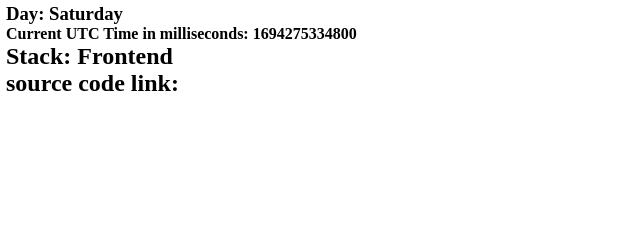
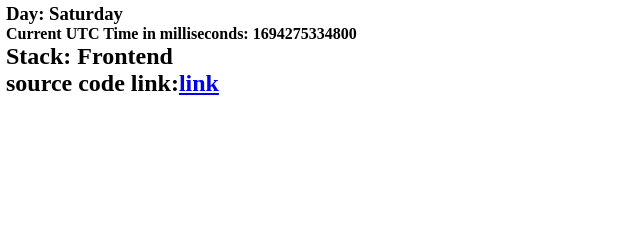
Before and after one commit to Abdulrasheed055/my-dashboard, a plain HTML site: page index.html in a window 1280 px wide. Shown: the part 211-451 px from the top of the page, 539-1179 px from the left. Drawn offline with Linux system fonts and the light colour scheme.

Commit message:
Update index.html

```diff
--- a/index.html
+++ b/index.html
@@ -41,7 +41,7 @@
                     <h2> Stack: Frontend</h2>
                 </div>
                 <div class="data-item" data-testid="github">
-                    <h2> source code link:<a href="https://github.com/Abdulrasheed055/my-dashboard.git"></a></h2>
+                    <h2> source code link:<a href="https://github.com/Abdulrasheed055/my-dashboard.git">link</a></h2>
                 </div>
             </div>
        </div>
```
